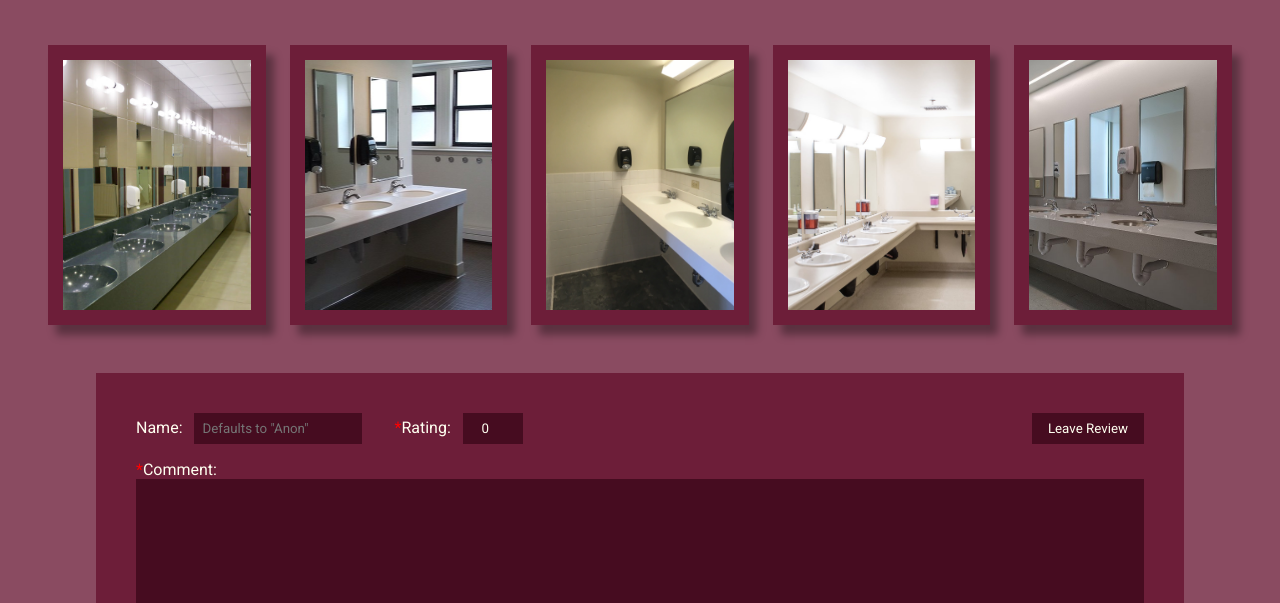
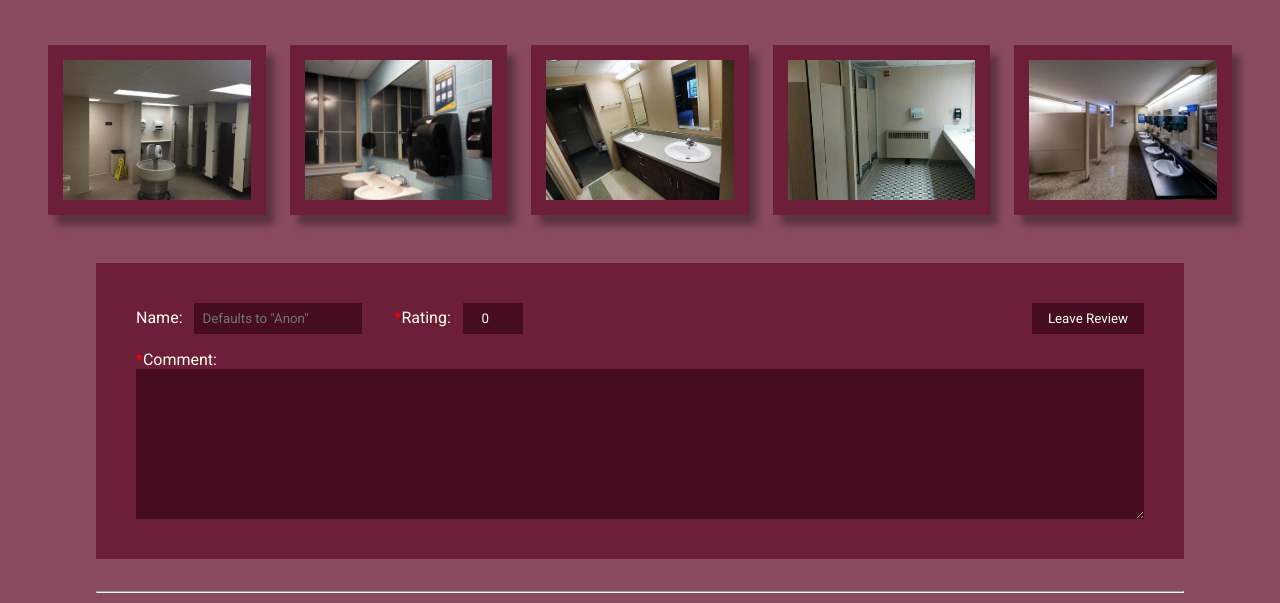
Before and after one commit to asror1/3650, a plain HTML site: page boylan_bathroom.html in a window 1280 px wide. Shown: the part 197-800 px from the top of the page. Drawn offline with Linux system fonts and the light colour scheme.

Commit message:
add different images for the 3 bathrooms
* Having different images for the bathrooms in different buildings, will
  make our site feel more like a real review website
* Additionally, I've made the "Add Bathroom" "buttons" into actual html
  buttons, because before they were just divs

```diff
--- a/boylan_bathroom.html
+++ b/boylan_bathroom.html
@@ -22,11 +22,11 @@
       <div class="carousel">
         <div class="leftArrow"></div>
         <div class="images">
-          <img src="bathroom1.jpeg" alt="bathroom image 1" />
-          <img src="bathroom2.jpg" alt="bathroom image 2" />
-          <img src="bathroom3.webp" alt="bathroom image 3" />
-          <img src="bathroom4.jpg" alt="bathroom image 4" />
-          <img src="bathroom5.jpg" alt="bathroom image 5" />
+          <img src="a1.jpg" alt="bathroom image 1" />
+          <img src="a2.jpg" alt="bathroom image 2" />
+          <img src="a3.jpg" alt="bathroom image 3" />
+          <img src="a4.jpg" alt="bathroom image 4" />
+          <img src="a5.jpg" alt="bathroom image 5" />
         </div>
         <div class="rightArrow"></div>
       </div>
```
Also changed, not shown: index.html (+6 -6 lines), library_bathroom.html (+5 -5 lines), a1.jpg (added), a2.jpg (added), a3.jpg (added), a4.jpg (added), a5.jpg (added), b1.jpg (added), b2.jpg (added), b3.jpg (added), b4.jpg (added), boylan.jpg, 1 other file.
